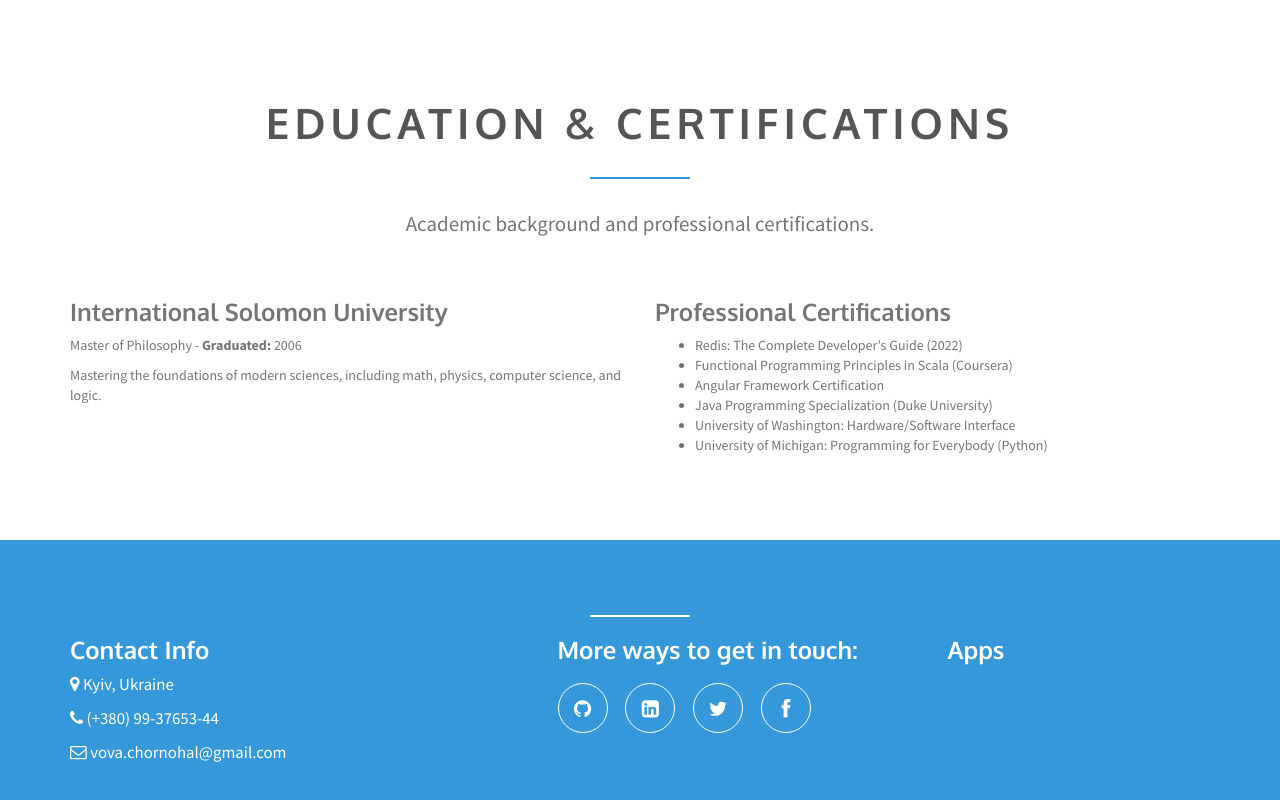
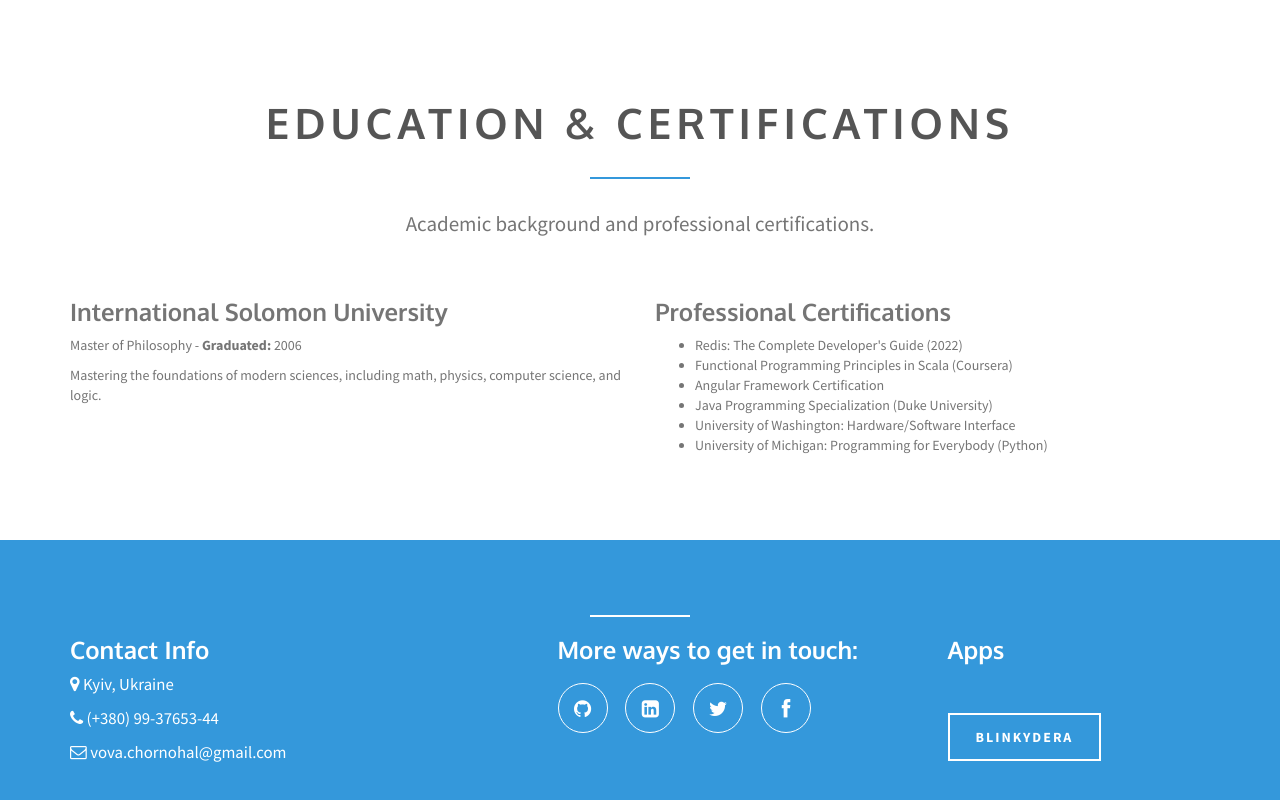
Before and after one commit to VolodymyrChornohal/VolodymyrChornohal.github.io, a plain HTML site: page index.html in a window 1280 px wide. Shown: the part 3486-4286 px from the top of the page. Drawn offline with nearby package versions, Linux system fonts and the light colour scheme.

Commit message:
Update index.html

```diff
--- a/index.html
+++ b/index.html
@@ -336,7 +336,7 @@
           </div>
           <div class="col-sm-3 contact-info">
             <h3>Apps</h3>
-            <a href="https://volodymyrchornohal.github.io/blinkydera/"><strong>Blinkydera</strong></a>
+            <a href="https://volodymyrchornohal.github.io/blinkydera/" class="btn btn-default hire-me"><strong>Blinkydera</strong></a>
           </div>
         </div><!-- End row -->
 
```
